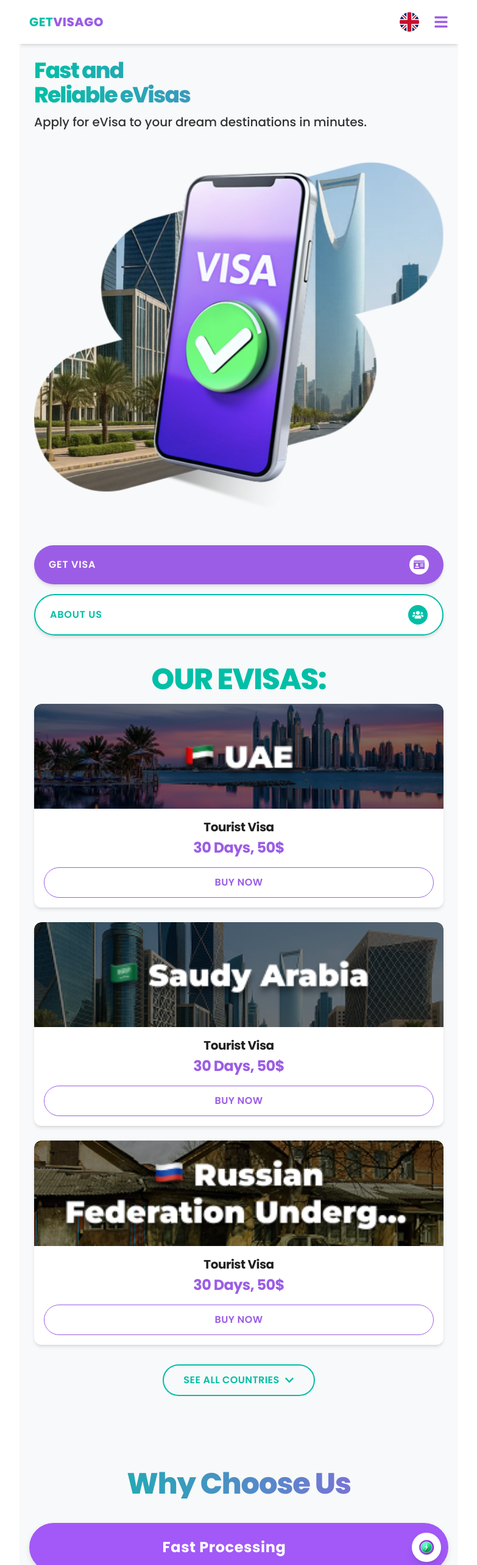
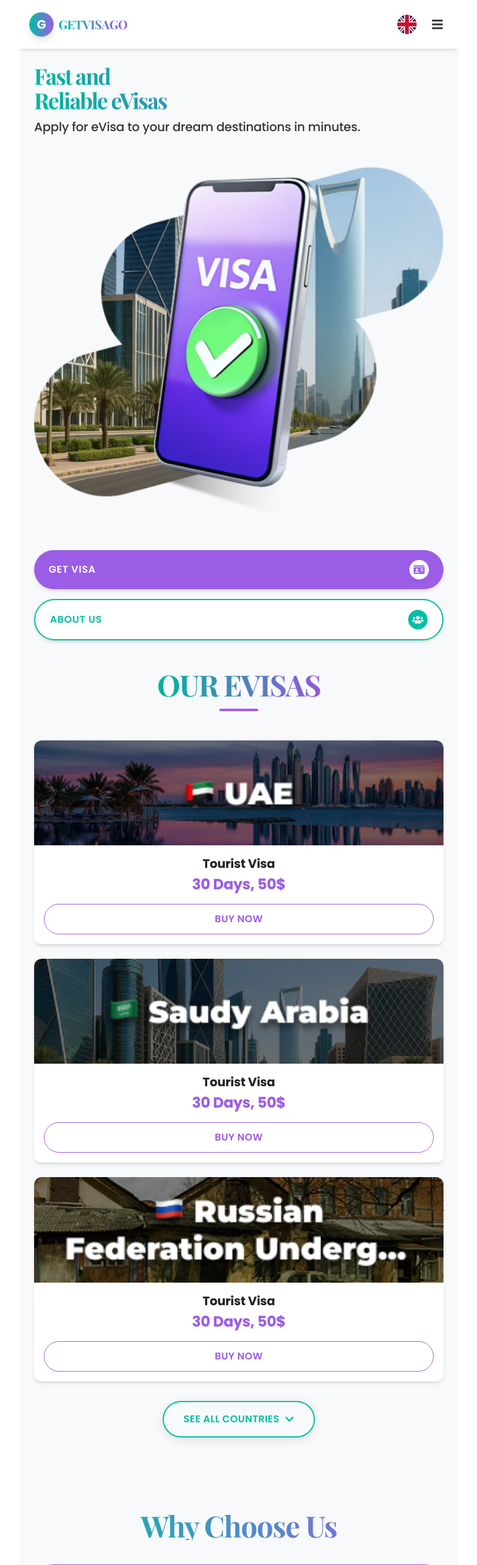
Before and after one commit to Iusif797/getvisago_final, a React (Vite) app: page / in a window 1280 px wide. Shown: the top 2566 px of the page at 61% size, without its empty margins (248-1031 px from the left). Built offline with nearby package versions, Linux system fonts and the light colour scheme.

Commit message:
Добавлены премиальные шрифты и типографика

```diff
--- a/src/components/Header/Header.jsx
+++ b/src/components/Header/Header.jsx
@@ -13,26 +13,36 @@ const Header = () => {
   };
 
   const selectLanguage = (lang) => {
+    console.log(`Selected language: ${lang}`);
     setCurrentLanguage(lang);
     setShowLanguages(false);
   };
 
   return (
     <header className="header">
-      <div>
-        <h1 className="logo-text">
-          <span className="text-visa-green font-bold">GET</span>
-          <span className="text-visa-purple font-extrabold">VISAGO</span>
-        </h1>
+      <div className="flex items-center">
+        <div className="mr-2">
+          <div className="w-10 h-10 bg-gradient-to-r from-visa-green to-visa-purple rounded-full flex items-center justify-center shadow-lg">
+            <span className="text-white font-bold text-xl">G</span>
+          </div>
+        </div>
+        <div>
+          <h1 className="logo-text">
+            <span className="logo-gradient premium-text">GETVISAGO</span>
+          </h1>
+        </div>
       </div>
-      <div className="flex items-center gap-6">
+
+      <div className="flex items-center">
         <LanguageSelector
           showLanguages={showLanguages}
           currentLanguage={currentLanguage}
           toggleLanguages={toggleLanguages}
           selectLanguage={selectLanguage}
         />
-        <FaBars className="text-visa-purple text-2xl cursor-pointer" size={24} />
+        <button className="ml-4 p-2 hover:bg-visa-gray-100 rounded-full transition-colors">
+          <FaBars size={20} className="text-visa-gray-800" />
+        </button>
       </div>
     </header>
   );
--- a/src/components/Visas/VisaSection.jsx
+++ b/src/components/Visas/VisaSection.jsx
@@ -32,9 +32,12 @@ const VisaSection = () => {
 
   return (
     <section className="mb-12 w-full">
-      <h2 className="section-title text-center text-visa-green uppercase">
-        OUR eVISAS:
-      </h2>
+      <div className="flex flex-col items-center mb-8">
+        <h2 className="section-title text-center text-gradient uppercase">
+          OUR eVISAS
+        </h2>
+        <div className="w-16 h-1 bg-visa-purple-feature rounded-full mb-4"></div>
+      </div>
 
       <div className="flex flex-col gap-6 mb-8 w-full">
         {visas.map(visa => (
@@ -48,7 +51,7 @@ const VisaSection = () => {
         ))}
       </div>
 
-      <button className="flex items-center justify-center gap-2 mx-auto px-6 sm:px-8 py-2 sm:py-3 rounded-full border-2 border-visa-green text-visa-green font-semibold text-sm sm:text-base transition-all duration-300 tracking-wide hover:bg-visa-green hover:text-white">
+      <button className="premium-button flex items-center justify-center gap-2 mx-auto px-6 sm:px-8 py-3 sm:py-4 rounded-full border-2 border-visa-green text-visa-green font-semibold text-sm sm:text-base transition-all duration-300 tracking-wide hover:bg-visa-green hover:text-white">
         SEE ALL COUNTRIES
         <FaChevronDown size={16} />
       </button>
--- a/src/index.css
+++ b/src/index.css
@@ -1,4 +1,4 @@
-@import url('https://fonts.googleapis.com/css2?family=Montserrat:wght@300;400;500;600;700;800&family=Poppins:wght@300;400;500;600;700;800&display=swap');
+@import url('https://fonts.googleapis.com/css2?family=Montserrat:wght@300;400;500;600;700;800&family=Poppins:wght@300;400;500;600;700;800&family=Playfair+Display:wght@400;500;600;700&display=swap');
 
 @tailwind base;
 @tailwind components;
@@ -14,6 +14,9 @@
   h1, h2, h3, h4, h5, h6 {
     @apply font-bold tracking-tight;
   }
+  h1, h2 {
+    @apply font-playfair;
+  }
   p {
     @apply leading-relaxed;
   }
@@ -21,7 +24,7 @@
 
 @layer components {
   .container-app {
-    @apply w-full min-w-320 max-w-full sm:max-w-540 md:max-w-720 mx-auto bg-white min-h-screen relative font-poppins overflow-hidden;
+    @apply w-full min-w-320 max-w-full sm:max-w-540 md:max-w-720 mx-auto bg-white min-h-screen relative overflow-hidden;
   }
 
   .header {
@@ -42,6 +45,7 @@
 
   .hero-title {
     @apply text-3xl sm:text-4xl font-extrabold leading-tight mb-2 bg-gradient-to-r from-visa-green to-visa-purple bg-clip-text text-transparent tracking-tighter;
+    text-shadow: 0px 1px 1px rgba(0, 0, 0, 0.05);
   }
 
   .visa-card {
@@ -62,6 +66,7 @@
 
   .why-choose-us-section h2 {
     @apply text-5xl font-extrabold text-center bg-gradient-to-r from-visa-green to-visa-purple bg-clip-text text-transparent mb-10 animate-fade-in-up tracking-tight;
+    letter-spacing: -0.025em;
   }
 
   .feature-card {
@@ -110,6 +115,8 @@
 
   .feature-text {
     @apply text-white font-bold text-2xl w-full text-center transition-all duration-300 tracking-wide;
+    letter-spacing: 0.02em;
+    text-shadow: 0px 1px 2px rgba(0, 0, 0, 0.1);
   }
 
   .feature-card:hover .feature-text {
@@ -119,6 +126,7 @@
   /* Стили для блока How It Works */
   .how-it-works-circle {
     @apply relative w-64 h-64 bg-visa-purple-feature rounded-full flex items-center justify-center shadow-xl transition-transform duration-500 hover:scale-105;
+    box-shadow: 0 10px 30px rgba(155, 93, 229, 0.25), inset 0 -2px 6px rgba(0, 0, 0, 0.1);
   }
 
   .how-it-works-circle::before {
@@ -128,19 +136,24 @@
   }
 
   .how-it-works-title {
-    @apply text-6xl font-extrabold text-center bg-gradient-to-r from-visa-green to-visa-purple bg-clip-text text-transparent tracking-tight;
+    @apply text-6xl font-extrabold text-center bg-gradient-to-r from-visa-green to-visa-purple bg-clip-text text-transparent tracking-tight font-playfair;
+    letter-spacing: -0.025em;
+    text-shadow: 0px 2px 4px rgba(0, 0, 0, 0.08);
   }
 
   .how-it-works-step-title {
     @apply text-3xl sm:text-4xl font-bold text-visa-gray-900 mb-4 text-center tracking-tight;
+    letter-spacing: -0.01em;
   }
 
   .nav-button {
     @apply w-14 h-14 bg-visa-purple-feature rounded-full flex items-center justify-center text-white shadow-lg transition-all duration-300;
+    box-shadow: 0 4px 15px rgba(155, 93, 229, 0.3);
   }
 
   .nav-button:hover {
     @apply bg-visa-purple-feature-hover transform scale-110 shadow-xl;
+    box-shadow: 0 6px 20px rgba(155, 93, 229, 0.4);
   }
 
   .progress-bar {
@@ -157,26 +170,52 @@
   }
 
   .section-title {
-    @apply text-5xl font-extrabold tracking-tight mb-4;
+    @apply text-5xl font-extrabold tracking-tight mb-4 font-playfair;
+    letter-spacing: -0.03em;
+    text-shadow: 0px 1px 3px rgba(0, 0, 0, 0.06);
   }
 
   .subtitle {
     @apply text-xl font-medium text-visa-gray-800 mb-6 leading-relaxed;
+    letter-spacing: -0.01em;
   }
 
   .card-title {
     @apply text-xl font-bold text-visa-gray-900 tracking-tight;
+    letter-spacing: -0.01em;
   }
 
   .price-text {
     @apply font-bold text-visa-purple text-2xl tracking-tight;
+    letter-spacing: -0.01em;
+    text-shadow: 0px 1px 2px rgba(155, 93, 229, 0.15);
   }
 
   .feature-title {
     @apply font-semibold text-lg text-visa-gray-900;
+    letter-spacing: -0.01em;
   }
 
   .feature-description {
     @apply text-sm text-visa-gray-800 leading-relaxed;
   }
+
+  /* Дополнительные премиальные эффекты */
+  .luxury-shadow {
+    box-shadow: 0 10px 25px rgba(0, 0, 0, 0.08);
+  }
+
+  .premium-text {
+    @apply font-playfair font-bold;
+    letter-spacing: -0.02em;
+  }
+
+  .premium-button {
+    @apply transition-all duration-300;
+    box-shadow: 0 4px 15px rgba(0, 0, 0, 0.1);
+  }
+
+  .premium-button:hover {
+    box-shadow: 0 8px 25px rgba(0, 0, 0, 0.15);
+  }
 }
--- a/tailwind.config.cjs
+++ b/tailwind.config.cjs
@@ -92,7 +92,8 @@ module.exports = {
     },
     fontFamily: {
       'montserrat': ['Montserrat', 'sans-serif'],
-      'poppins': ['Poppins', 'Montserrat', 'sans-serif']
+      'poppins': ['Poppins', 'Montserrat', 'sans-serif'],
+      'playfair': ['"Playfair Display"', 'serif']
     }
   },
   plugins: [],
```
